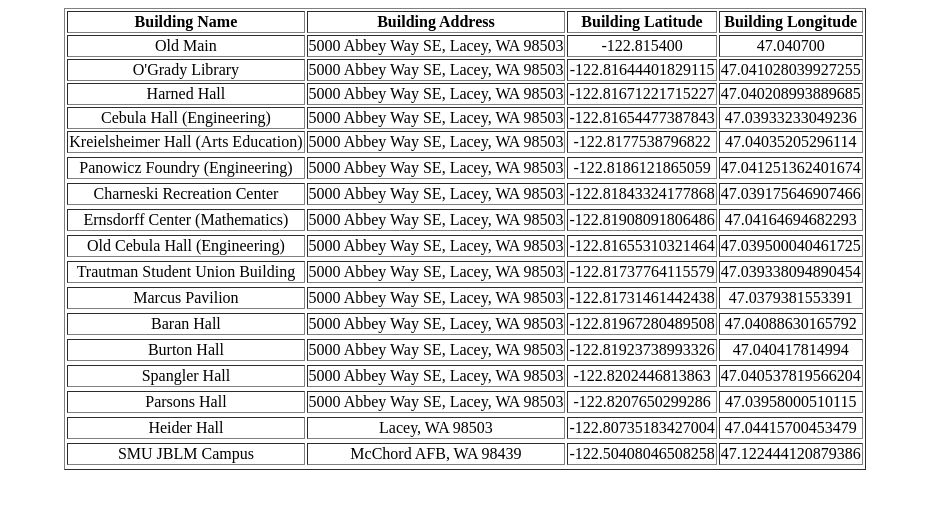
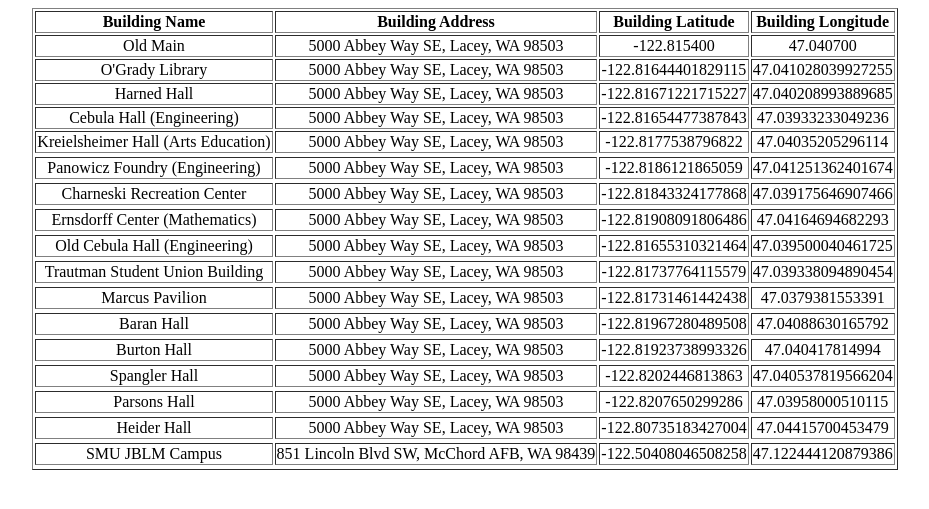
Before and after one commit to VariableReThrushRate/CSC355, a PHP site: page / in a window 1280 px wide. Shown: the top 509 px of the page, without its empty margins (175-1104 px from the left). Run offline with PHP 8.4, Linux system fonts and the light colour scheme.

Commit message:
updated addresses

```diff
--- a/index.php
+++ b/index.php
@@ -129,13 +129,13 @@
        <tr>
        <tr>
                 <td>Heider Hall</td>
-                <td>Lacey, WA 98503</td>
+                <td>5000 Abbey Way SE, Lacey, WA 98503</td>
                 <td>-122.80735183427004</td>
                 <td>47.04415700453479</td>
        <tr>
        <tr>
                 <td>SMU JBLM Campus</td>
-                <td>McChord AFB, WA 98439</td>
+                <td>851 Lincoln Blvd SW, McChord AFB, WA 98439</td>
                 <td>-122.50408046508258</td>
                 <td>47.122444120879386</td>
         <tr>
```
